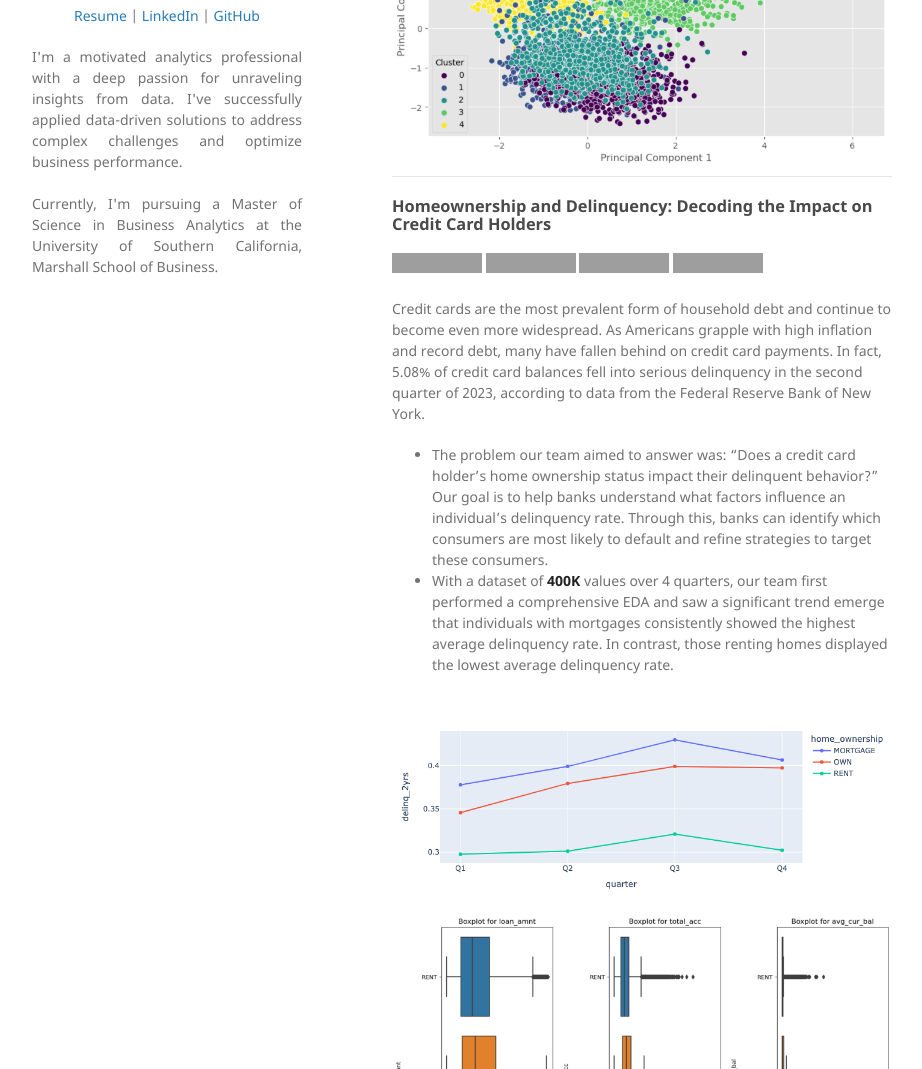
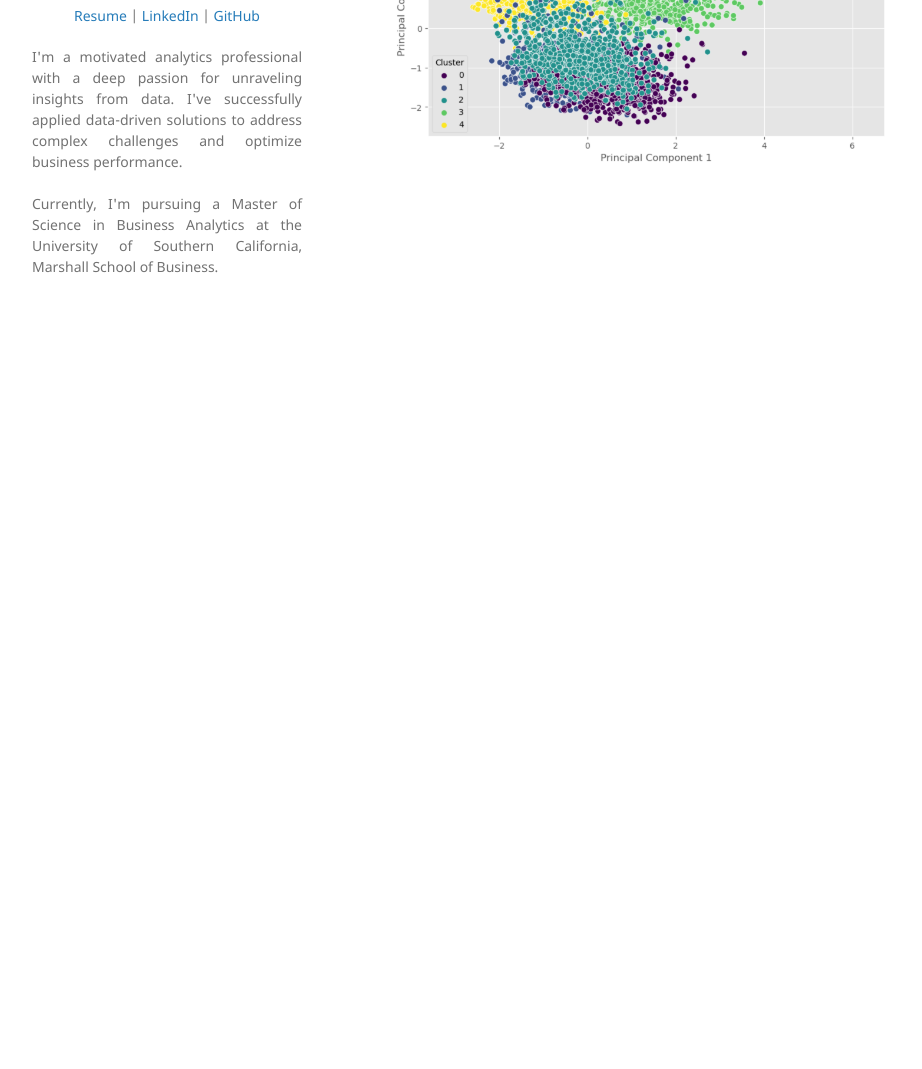
Before and after one commit to linhlhpham/linhlhpham.github.io, a Jekyll site: the page built from index.md, in a window 1280 px wide and 1400 px high, scrolled down 855 px. Shown: the part 331-1400 px from the top of the window, without its empty margins (178-1100 px from the left). Built offline with Jekyll 4.4.1, drawn with Linux system fonts in a browser that asks for light colours; our own code applies the rules of GitHub Pages for plain Markdown files; some of the changed text lies outside the part shown; grey boxes are pictures that could not be loaded.

Commit message:
Update index.md

```diff
--- a/index.md
+++ b/index.md
@@ -21,23 +21,3 @@ The music industry is a lucrative sector within the entertainment industry, gene
 - **Cluster 4** represents the popularity of Hip-hop. It is pretty expected that Hip-hop songs are likely to be more popular when they have a strong rhythm and cheerful mood, creating a lively feel when combined with high danceability. However, it’s interesting to note that songs in this genre should contain fewer explicit lyrics and fall within a moderate tempo range.
 
 <center><img src="images/spotify clustering.png"/></center>
-
----
-### Homeownership and Delinquency: Decoding the Impact on Credit Card Holders
-
-[![View on GitHub](https://img.shields.io/badge/GitHub-View_on_GitHub-blue?logo=GitHub)](https://github.com/linhlhpham/Homeownership-delinquency/blob/main/DSO-510_Group-C1_Final-Code.ipynb)
-![Language](https://img.shields.io/badge/Python-Language-navy?logo=Python)
-[![Report](https://img.shields.io/badge/PDF-Report-red?logo=PDF)](pdf/HOS-Report.pdf)
-[![Presentation](https://img.shields.io/badge/Presentation-salmon?)](pdf/HOS-Presentation.pdf)
-
-Credit cards are the most prevalent form of household debt and continue to become even more widespread. As Americans grapple with high inflation and record debt, many have fallen behind on credit card payments. In fact, 5.08% of credit card balances fell into serious delinquency in the second quarter of 2023, according to data from the Federal Reserve Bank of New York.
-
-- The problem our team aimed to answer was: “Does a credit card holder’s home ownership status impact their delinquent behavior?” Our goal is to help banks understand what factors influence an individual’s delinquency rate. Through this, banks can identify which consumers are most likely to default and refine strategies to target these consumers.
-- With a dataset of **400K** values over 4 quarters, our team first performed a comprehensive EDA and saw a significant trend emerge that individuals with mortgages consistently showed the highest average delinquency rate. In contrast, those renting homes displayed the lowest average delinquency rate.
-
-<center><img src="images/HOS 1.png"/></center>
-<center><img src="images/HOS 3.png"/></center>
-
-- We then leveraged Multivariate Regression modeling and with p-value < 0.05, we were able to conclude that both "home_ownership_RENT" and "home_ownership_OWN" exert a discernible influence on the values of "delinquency_2yrs." It is evident that groups with different home ownership statuses manifest distinct patterns in their occurrences of delinquency over the past two years. This nuanced understanding allows for a more comprehensive interpretation of the relationships between home ownership and delinquency, contributing valuable insights to inform further investigations or policy considerations in relevant domains.
-
-<center><img src="images/HOS 2.png"/></center>
```
